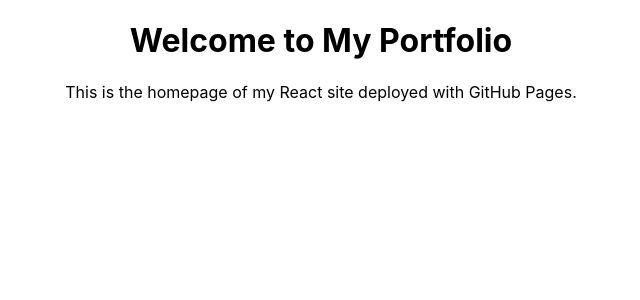
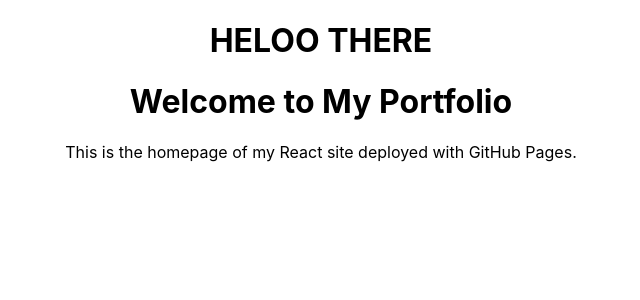
Before and after one commit to FranciscoCamach0/FranciscoCamach0.github.io, a React (Create React App) app in the folder folio/: page / in a window 1280 px wide. Shown: the top 300 px of the page, without its empty margins (319-959 px from the left). Built offline with nearby package versions, Linux system fonts and the light colour scheme.

Commit message:
Update App.js

```diff
--- a/folio/src/App.js
+++ b/folio/src/App.js
@@ -7,6 +7,7 @@ function App() {
   return (
     <Router>
     <div className="App">
+      <h1> HELOO THERE</h1>
       <Routes>
         <Route path="/" element={<HomePage />} />
       </Routes>
```
